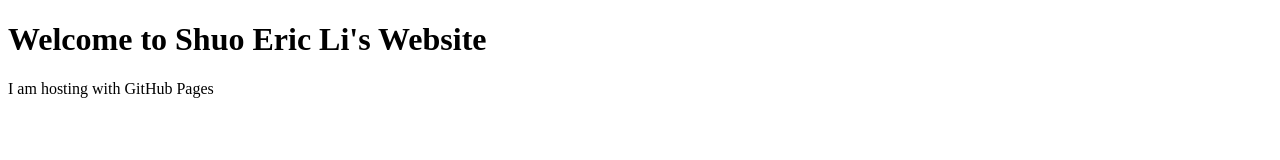
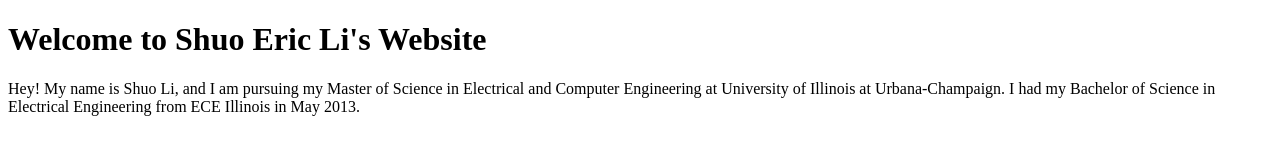
Before and after one commit to shuoli7-zz/shuoli7.github.io, a plain HTML site: page index.html in a window 1280 px wide. Drawn offline with Linux system fonts and the light colour scheme.

Commit message:
Update index.html

```diff
--- a/index.html
+++ b/index.html
@@ -1,7 +1,12 @@
 <!DOCTYPE html>
 <html>
-<body>
-<h1>Welcome to Shuo Eric Li's Website</h1>
-<p>I am hosting with GitHub Pages</p>
-</body>
+  <body>
+    <h1>Welcome to Shuo Eric Li's Website</h1>
+			<p>
+			Hey! My name is Shuo Li, and I am pursuing my Master of Science in
+			Electrical and Computer Engineering at University of Illinois at
+			Urbana-Champaign. I had my Bachelor of Science in Electrical Engineering
+			from ECE Illinois in May 2013.
+			</p>
+  </body>
 </html>
```
